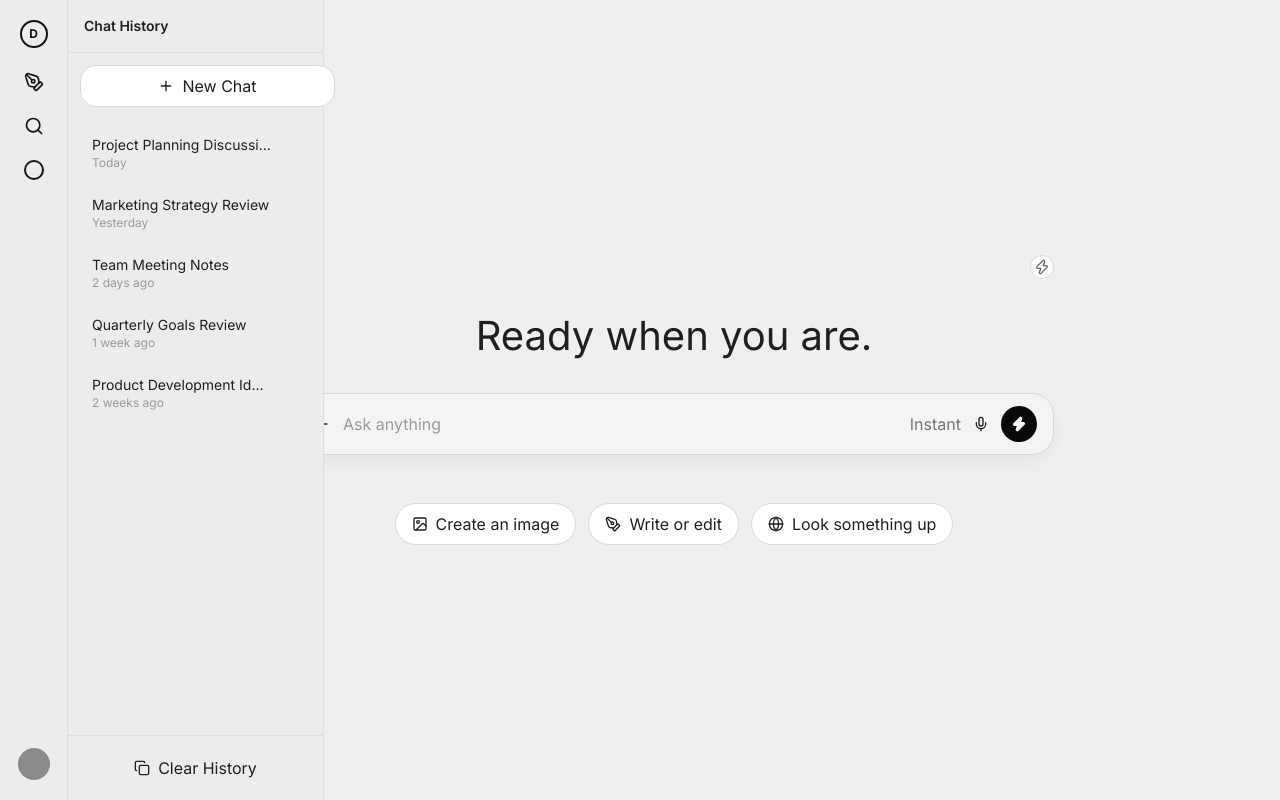
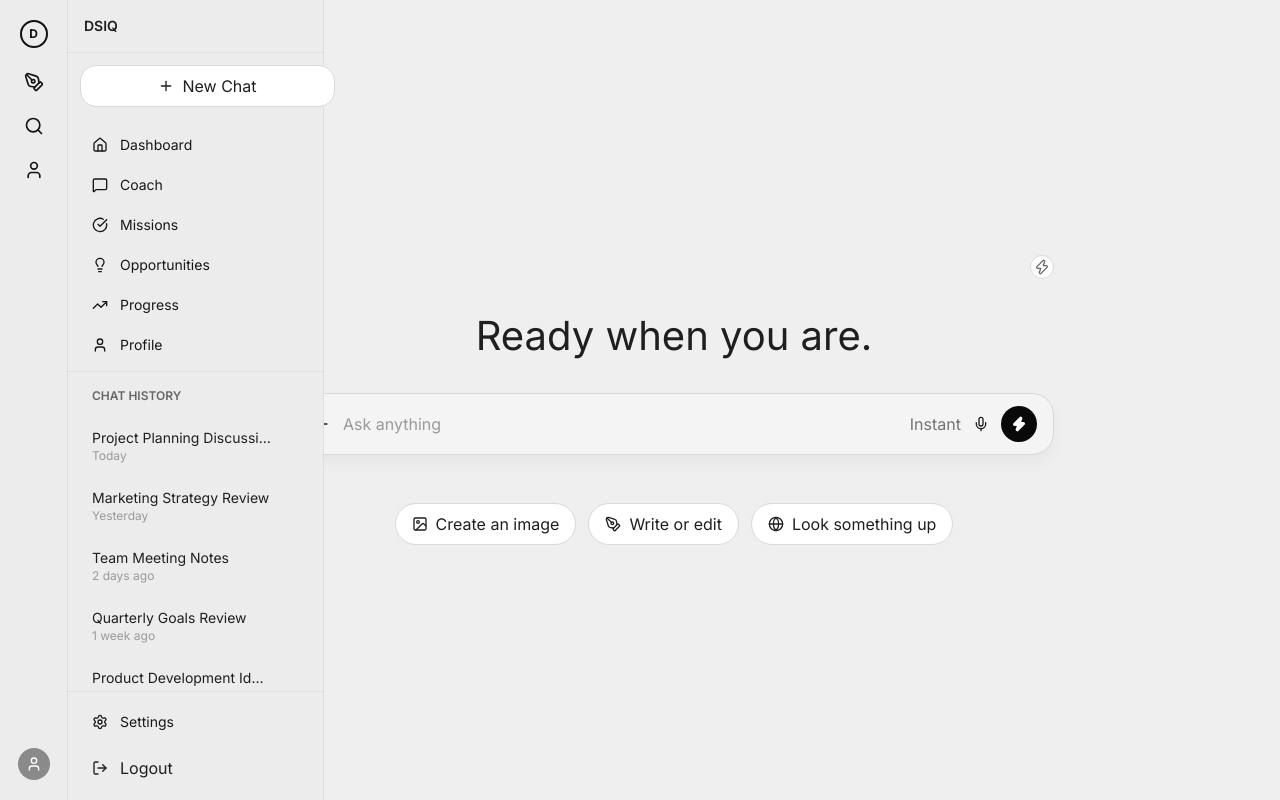
Before and after one commit to devsmaj/dsiq, a Next.js app in the folder frontend/: page /dashboard in a window 1280 px wide. Built offline with nearby package versions, Linux system fonts and the light colour scheme; no server answers; sample sign-in values are in the browser's storage.

Commit message:
Replace all placeholder icons with real lucide-react icons in sidebar and menu

```diff
--- a/frontend/src/app/dashboard/page.tsx
+++ b/frontend/src/app/dashboard/page.tsx
@@ -1,7 +1,8 @@
 "use client";
 
-import { Circle, Menu, Mic, Plus, Search, Image, PenTool, Globe, Zap, X, Trash2, Copy } from "lucide-react";
+import { Circle, Menu, Mic, Plus, Search, Image, PenTool, Globe, Zap, X, Trash2, Copy, Home, MessageSquare, CheckCircle, Lightbulb, TrendingUp, User, LogOut, Settings } from "lucide-react";
 import { useState } from "react";
+import Link from "next/link";
 
 import { PrivateRoute } from "@/components/private-route";
 
@@ -47,6 +48,15 @@ function ChatHistory({ isOpen, onClose }) {
     { id: 5, title: "Product Development Ideas", date: "2 weeks ago" },
   ]);
 
+  const navigationLinks = [
+    { href: "/dashboard", label: "Dashboard", icon: Home },
+    { href: "/coach", label: "Coach", icon: MessageSquare },
+    { href: "/missions", label: "Missions", icon: CheckCircle },
+    { href: "/opportunities", label: "Opportunities", icon: Lightbulb },
+    { href: "/progress", label: "Progress", icon: TrendingUp },
+    { href: "/profile", label: "Profile", icon: User },
+  ];
+
   return (
     <>
       {/* Overlay */}
@@ -65,7 +75,7 @@ function ChatHistory({ isOpen, onClose }) {
       >
         {/* Header */}
         <div className="flex items-center justify-between p-4 border-b border-[#dfdfdf]">
-          <h2 className="font-semibold text-[#1f1f1f] text-sm">Chat History</h2>
+          <h2 className="font-semibold text-[#1f1f1f] text-sm">DSIQ</h2>
           <button
             onClick={onClose}
             className="md:hidden text-[#1f1f1f] hover:opacity-70 transition-opacity"
@@ -80,8 +90,27 @@ function ChatHistory({ isOpen, onClose }) {
           New Chat
         </button>
 
-        {/* Conversations List */}
+        {/* Navigation Links */}
+        <div className="px-3 py-2 border-b border-[#dfdfdf] space-y-1">
+          {navigationLinks.map((link) => {
+            const IconComponent = link.icon;
+            return (
+              <Link
+                key={link.href}
+                href={link.href}
+                className="flex items-center gap-3 px-3 py-2 rounded-lg text-sm text-[#1f1f1f] hover:bg-[#e0e0e0] transition-colors"
+                onClick={onClose}
+              >
+                <IconComponent className="h-4 w-4 flex-shrink-0" />
+                <span>{link.label}</span>
+              </Link>
+            );
+          })}
+        </div>
+
+        {/* Chat History */}
         <div className="flex-1 overflow-y-auto px-3 py-2 space-y-2">
+          <div className="text-xs font-semibold text-[#666] px-3 py-2 uppercase">Chat History</div>
           {conversations.map((conv) => (
             <div
               key={conv.id}
@@ -101,11 +130,19 @@ function ChatHistory({ isOpen, onClose }) {
           ))}
         </div>
 
-        {/* Footer */}
+        {/* Footer - Settings & Logout */}
         <div className="border-t border-[#dfdfdf] p-3 space-y-2">
-          <button className="w-full flex items-center justify-center gap-2 px-3 py-2 rounded-lg hover:bg-[#e0e0e0] transition-colors text-sm text-[#1f1f1f]">
-            <Copy className="h-4 w-4" />
-            Clear History
+          <Link
+            href="/settings"
+            className="flex items-center gap-3 w-full px-3 py-2 rounded-lg hover:bg-[#e0e0e0] transition-colors text-sm text-[#1f1f1f]"
+            onClick={onClose}
+          >
+            <Settings className="h-4 w-4" />
+            Settings
+          </Link>
+          <button className="flex items-center gap-3 w-full px-3 py-2 rounded-lg hover:bg-[#e0e0e0] transition-colors text-sm text-[#1f1f1f]">
+            <LogOut className="h-4 w-4" />
+            Logout
           </button>
         </div>
       </div>
@@ -151,15 +188,19 @@ export default function DashboardPage() {
               {/* Profile */}
               <button
                 aria-label="Profile"
-                className="flex h-5 w-5 items-center justify-center rounded-full border-2 border-[#141414] hover:bg-[#141414] hover:text-white transition-colors"
-              />
+                className="text-[#141414] hover:opacity-70 transition-opacity"
+              >
+                <User className="h-5 w-5" />
+              </button>
             </div>
 
             {/* User Avatar */}
             <button
               aria-label="User menu"
-              className="h-8 w-8 rounded-full bg-[#8a8a8a] hover:bg-[#7a7a7a] transition-colors"
-            />
+              className="h-8 w-8 rounded-full bg-[#8a8a8a] hover:bg-[#7a7a7a] transition-colors flex items-center justify-center text-white"
+            >
+              <User className="h-4 w-4" />
+            </button>
           </aside>
 
           {/* Chat History Menu */}
```
